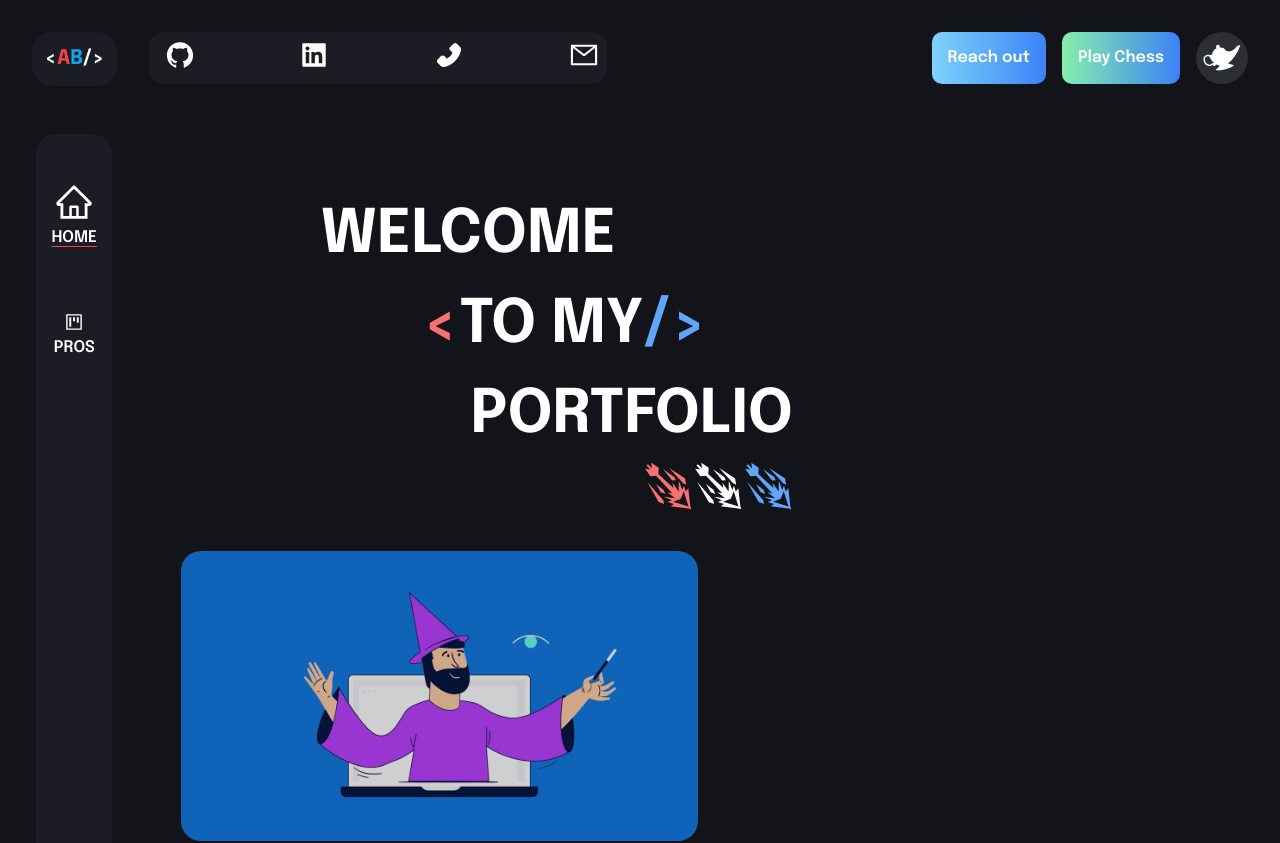
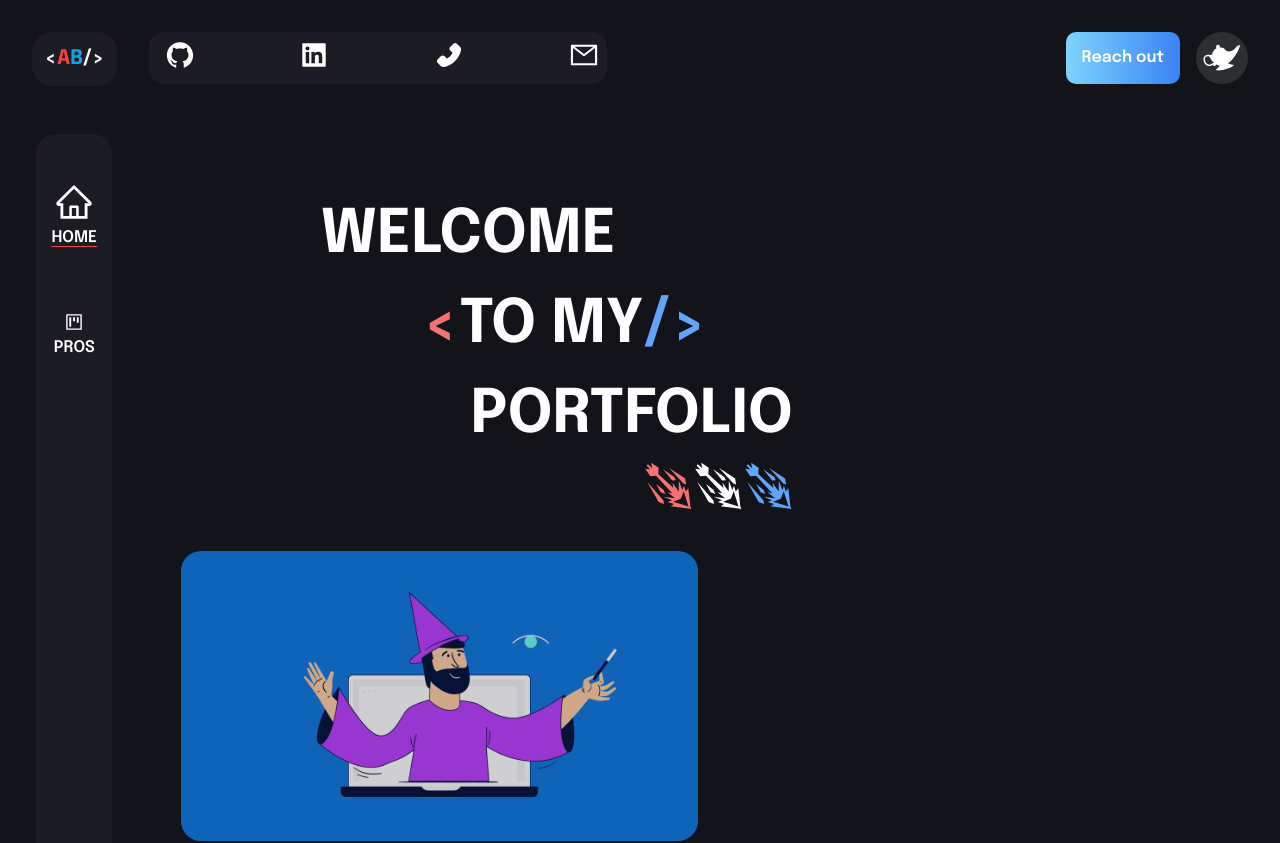
Before and after one commit to abjj1999/portfoliov2, a Next.js app: page / in a window 1280 px wide. Shown: the top 843 px of the page. Built offline with nearby package versions, Linux system fonts and the light colour scheme.

Commit message:
80% complete

```diff
--- a/components/Navbar.jsx
+++ b/components/Navbar.jsx
@@ -48,7 +48,7 @@ const Navbar = () => {
         >
           Reach out
         </button>
-        <button className="font-epilogue font-semibold text-[16px] text-white leading-[26px] min-h-[52px] px-4 rounded-[10px] bg-gradient-to-r from-green-300 to-blue-500 hover:from-blue-500 hover:to-red-500 ">
+        {/* <button className="font-epilogue font-semibold text-[16px] text-white leading-[26px] min-h-[52px] px-4 rounded-[10px] bg-gradient-to-r from-green-300 to-blue-500 hover:from-blue-500 hover:to-red-500 ">
           <Link
             href="https://chess-game-seven.vercel.app/"
             rel="noreferrer"
@@ -56,7 +56,7 @@ const Navbar = () => {
           >
             Play Chess
           </Link>
-        </button>
+        </button> */}
 
         <div className="w-[52px] h-[52px] rounded-full bg-[#2c2f32] flex justify-center items-center cursor-pointer ">
           <GiMagicLamp className="text-[40px] text-white" />
```
